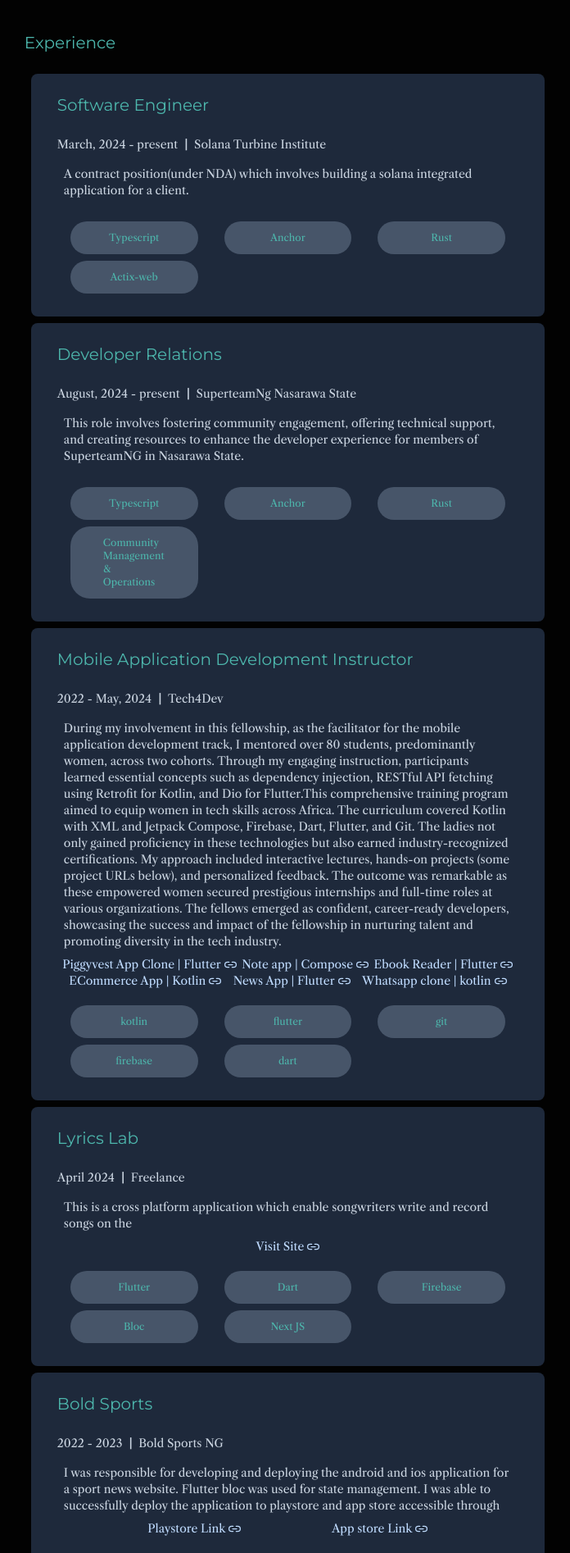
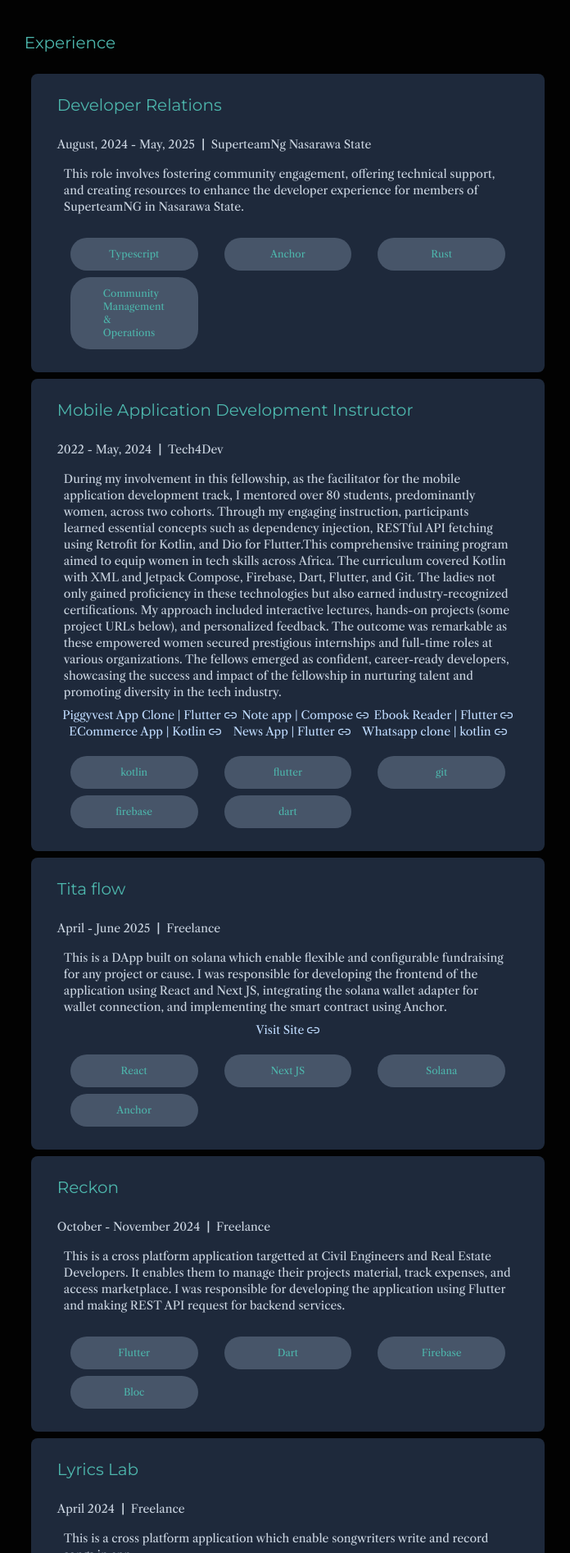
Before and after one commit to ANTONINEUTRON/anthony_portfolio, a Next.js app: page / in a window 1280 px wide. Shown: the part 966-2860 px from the top of the page at 82% size, without its empty margins (559-1255 px from the left). Built offline with nearby package versions, Linux system fonts and the light colour scheme.

Commit message:
update project structure

```diff
--- a/data/ExperienceData.ts
+++ b/data/ExperienceData.ts
@@ -2,16 +2,8 @@ import { ExperienceItem } from "@/components/ExperienceSection"
 
 const ExperienceData: ExperienceItem[] = [
     {
-        position: "Software Engineer",
-        period: "March, 2024 - present",
-        organization: "Solana Turbine Institute",
-        description: "A contract position(under NDA) which involves building a solana integrated application for a client.",
-        tech: ["Typescript", "Anchor", "Rust", "Actix-web"],
-        url: []
-    },
-    {
         position: "Developer Relations",
-        period: "August, 2024 - present",
+        period: "August, 2024 - May, 2025",
         organization: "SuperteamNg Nasarawa State",
         description: "This role involves fostering community engagement, offering technical support, and creating resources to enhance the developer experience for members of SuperteamNG in Nasarawa State.",
         tech: ["Typescript", "Anchor", "Rust", "Community Management & Operations"],
@@ -53,10 +45,33 @@ const ExperienceData: ExperienceItem[] = [
         ],
     },
     {
+        position: "Tita flow",
+        period: "April - June 2025",
+        organization: "Freelance",
+        description: "This is a DApp built on solana which enable flexible and configurable fundraising for any project or cause. I was responsible for developing the frontend of the application using React and Next JS, integrating the solana wallet adapter for wallet connection, and implementing the smart contract using Anchor.",
+        tech: ["React", "Next JS", "Solana", "Anchor"],
+        url: [
+            {
+                title: "Visit Site",
+                link: "https://titaflow.com/"
+            },
+        ]
+    },
+    {
+        position: "Reckon",
+        period: "October - November 2024",
+        organization: "Freelance",
+        description: "This is a cross platform application targetted at Civil Engineers and Real Estate Developers. It enables them to manage their projects material, track expenses, and access marketplace. I was responsible for developing the application using Flutter and making REST API request for backend services.",
+        tech: ["Flutter", "Dart", "Firebase", "Bloc"],
+        url: [
+
+        ]
+    },
+    {
         position: "Lyrics Lab",
         period: "April 2024",
         organization: "Freelance",
-        description: "This is a cross platform application which enable songwriters write and record songs on the ",
+        description: "This is a cross platform application which enable songwriters write and record songs in app",
         tech: ["Flutter", "Dart", "Firebase", "Bloc", "Next JS"],
         url: [
             {
@@ -69,7 +84,7 @@ const ExperienceData: ExperienceItem[] = [
         position: "Bold Sports",
         period: "2022 - 2023",
         organization: "Bold Sports NG",
-        description: "I was responsible for developing and deploying the android and ios application for a sport news website. Flutter bloc was used for state management. I was able to successfully deploy the application to playstore and app store accessible through",
+        description: "I was responsible for developing and deploying the android and ios application for a sport news website using. Flutter bloc was used for state management. I was able to successfully deploy the application to playstore and app store accessible through",
         tech: ["Dart", "Flutter", "Firebase", "CodeMagic"],
         url: [
             {
```
